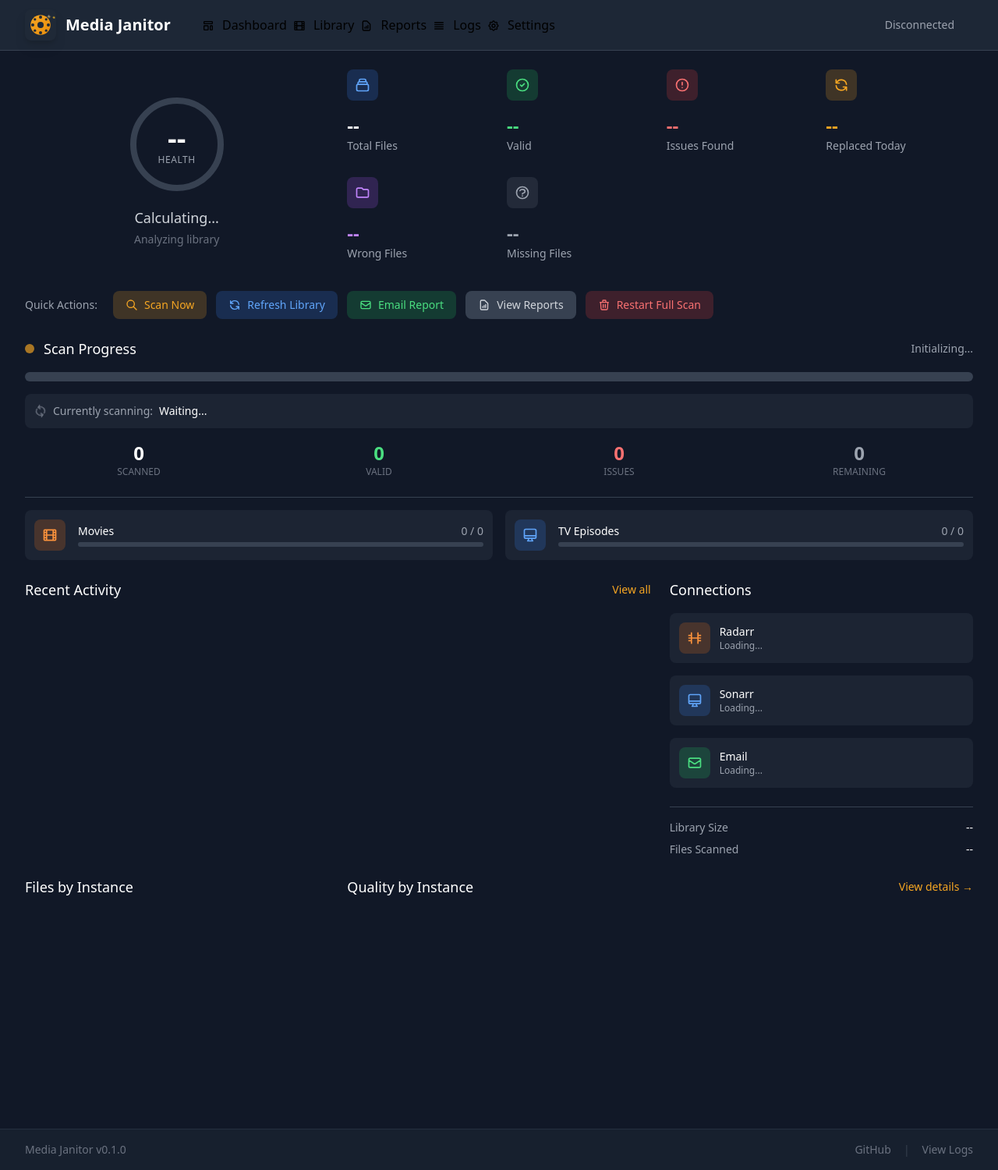
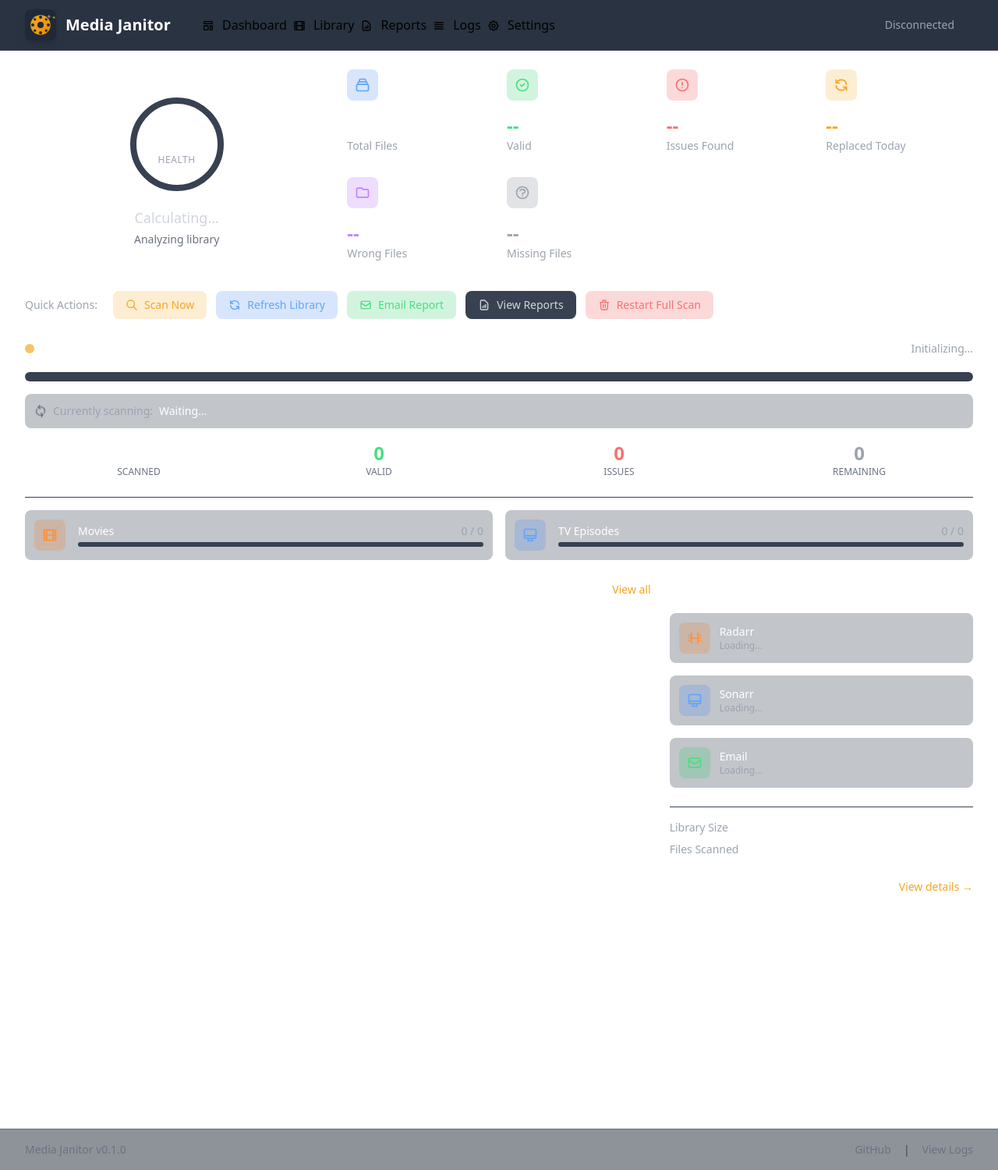
Before and after one commit to gnegelow-caylent/media-janitor, a Python web app: template src/media_janitor/templates/dashboard.html in a window 1280 px wide. Shown: the whole page at 78% size. Run offline with Jinja, Linux system fonts and the light colour scheme; the template is opened without the code that fills it, so the values that code supplies are empty; a map, chart or similar area stays blank; some libraries are stand-ins or nearby versions.

Commit message:
Fix nav menu colors for dark/light mode and mobile chart rendering
- Add dark mode variants to nav-link styles (white text in dark, black in light)
- Enable dark mode class on html element
- Fix mobile charts not rendering with IntersectionObserver fallback
- Add responsive chart heights for mobile (smaller on small screens)
- Improve quality charts grid breakpoints for mobile

Co-Authored-By: Claude Opus 4.5 <noreply@anthropic.com>

```diff
--- a/src/media_janitor/templates/base.html
+++ b/src/media_janitor/templates/base.html
@@ -1,5 +1,5 @@
 <!DOCTYPE html>
-<html lang="en" class="h-full bg-gray-900">
+<html lang="en" class="h-full bg-white dark:bg-gray-900 dark">
 <head>
     <meta charset="UTF-8">
     <meta name="viewport" content="width=device-width, initial-scale=1.0">
@@ -50,7 +50,7 @@
             @apply bg-gray-800 rounded-xl p-6 border border-gray-700 transition-all duration-200 hover:border-gray-600;
         }
         .nav-link {
-            @apply px-4 py-2 rounded-lg text-gray-300 hover:bg-gray-700 hover:text-white transition-all duration-200;
+            @apply px-4 py-2 rounded-lg text-gray-700 dark:text-white hover:bg-gray-200 dark:hover:bg-gray-700 hover:text-gray-900 dark:hover:text-white transition-all duration-200;
         }
         .nav-link.active {
             @apply bg-primary text-gray-900 font-semibold shadow-lg shadow-primary/20;
--- a/src/media_janitor/templates/dashboard.html
+++ b/src/media_janitor/templates/dashboard.html
@@ -341,7 +341,7 @@
         <!-- Instance Bar Chart -->
         <div class="stat-card">
             <h3 class="text-lg font-medium text-white mb-4">Files by Instance</h3>
-            <div class="h-64">
+            <div class="h-48 sm:h-64 relative">
                 <canvas id="instance-chart"></canvas>
             </div>
         </div>
@@ -352,7 +352,7 @@
                 <h3 class="text-lg font-medium text-white">Quality by Instance</h3>
                 <a href="/ui/library" class="text-sm text-primary hover:text-yellow-400 transition-colors">View details →</a>
             </div>
-            <div id="quality-charts-container" class="grid grid-cols-1 md:grid-cols-2 lg:grid-cols-3 gap-4">
+            <div id="quality-charts-container" class="grid grid-cols-1 sm:grid-cols-2 lg:grid-cols-3 gap-4">
                 <!-- Dynamically populated -->
             </div>
         </div>
@@ -713,7 +713,7 @@
                         <h4 class="text-sm font-medium text-white">${instance}</h4>
                         <span class="ml-auto text-xs text-gray-400">${total.toLocaleString()} files</span>
                     </div>
-                    <div class="h-40">
+                    <div class="h-32 sm:h-40 relative">
                         <canvas id="quality-chart-${instance}"></canvas>
                     </div>
                 `;
@@ -854,9 +854,18 @@
                 // Start periodic refresh only after first load
                 setInterval(updateCharts, 60000);
             }
-        }, { threshold: 0.1 });
+        }, { threshold: 0.1, rootMargin: '50px' });
         observer.observe(chartsSection);
     }
+
+    // Fallback: load charts after a delay if IntersectionObserver didn't trigger (mobile fix)
+    setTimeout(() => {
+        if (!chartsLoaded) {
+            chartsLoaded = true;
+            updateCharts();
+            setInterval(updateCharts, 60000);
+        }
+    }, 3000);
 
     // Initial load (charts loaded lazily)
     refreshAll();
```
